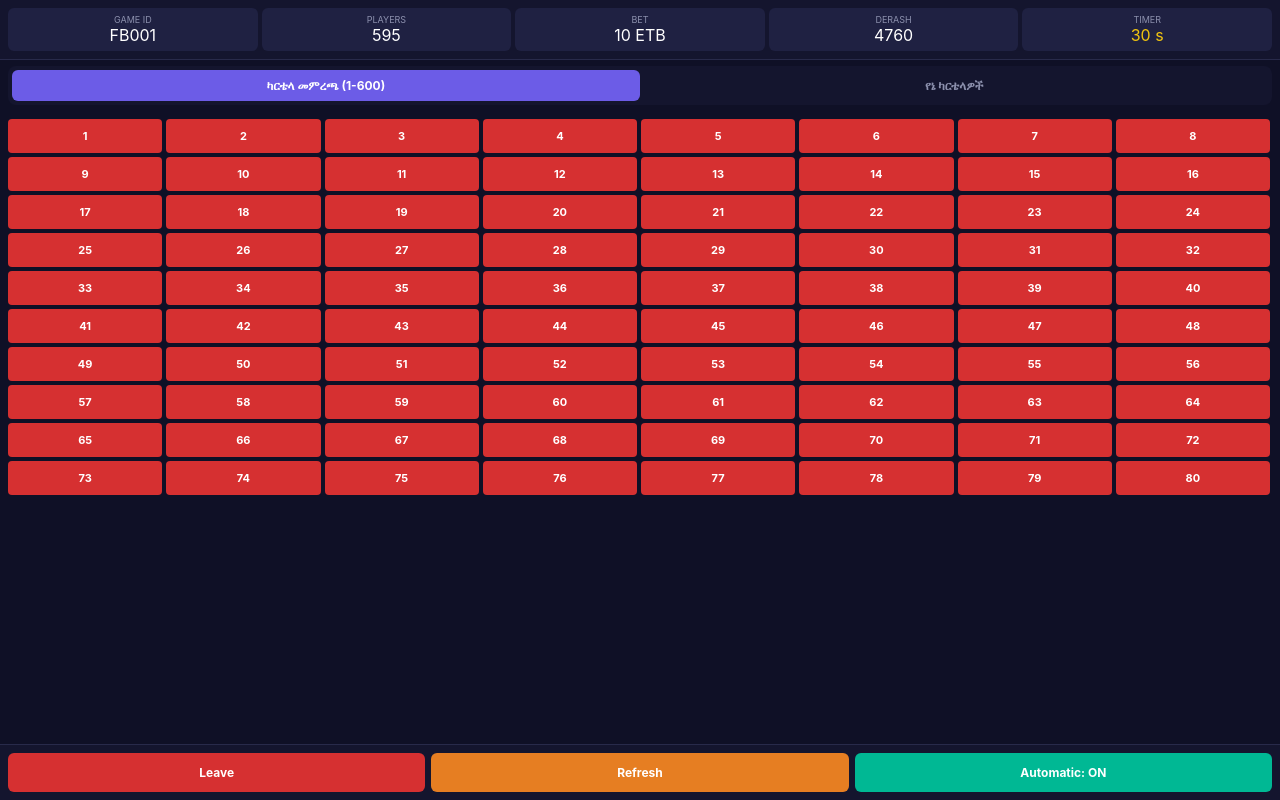
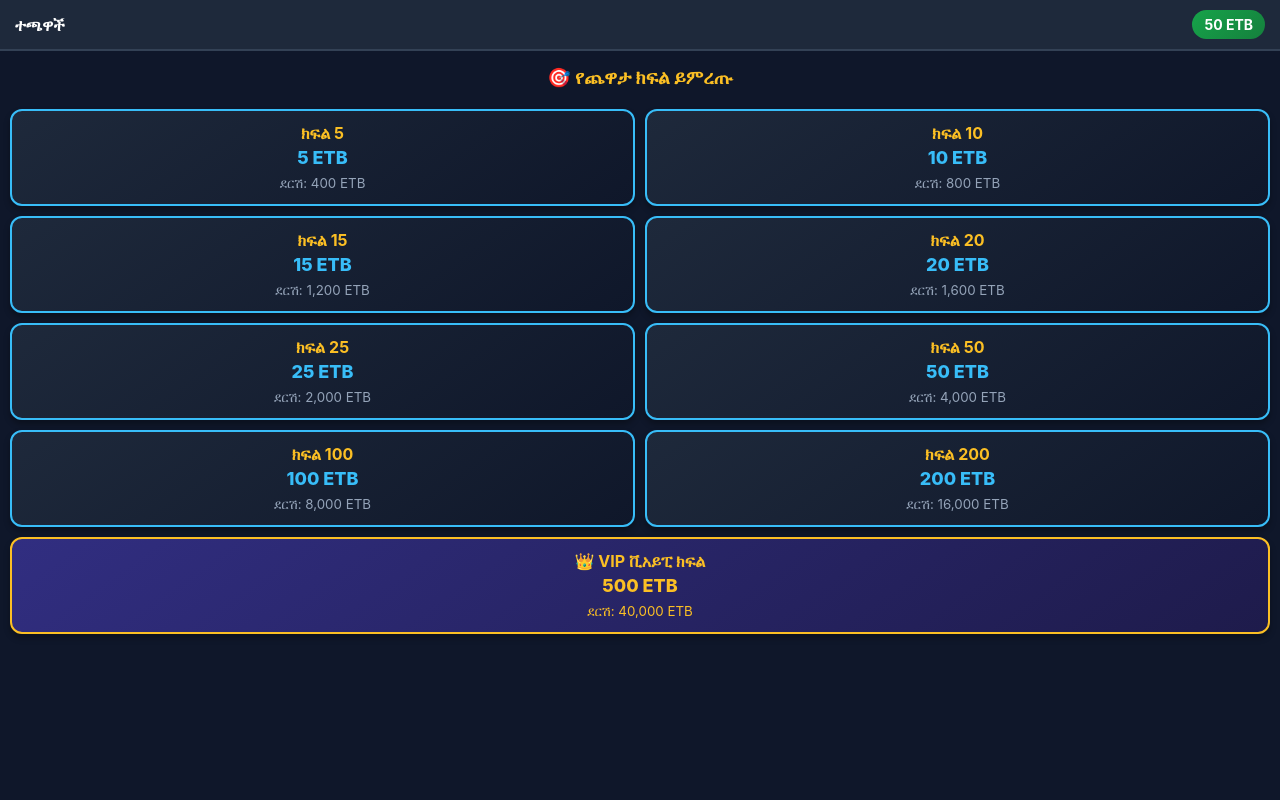
Before and after one commit to wendewende717-pixel/FastBingo, a plain HTML site: page static/index.html in a window 1280 px wide. Drawn offline with Linux system fonts and the light colour scheme.

Commit message:
Add all room options including VIP

```diff
--- a/static/index.html
+++ b/static/index.html
@@ -2,257 +2,428 @@
 <html lang="am">
 <head>
     <meta charset="UTF-8">
-    <meta name="viewport" content="width=device-width, initial-scale=1.0, maximum-scale=1.0, user-scalable=no">
+    <meta name="viewport" content="width=device-width, initial-scale=1.0, user-scalable=no">
     <title>Fast Bingo NextGen Pro</title>
+    <script src="https://telegram.org/js/telegram-web-app.js"></script>
     <style>
         :root {
-            --bg-dark: #0f1026;
-            --card-bg: #1a1c38;
-            --header-bg: #14152e;
-            --accent-green: #00b894;
-            --accent-red: #d63031;
-            --accent-orange: #e67e22;
-            --accent-purple: #6c5ce7;
-            --text-main: #ffffff;
-            --text-sub: #8c90ad;
+            --bg-dark: #0f172a;
+            --card-bg: #1e293b;
+            --accent-blue: #0284c7;
+            --my-card-blue: #2563eb;
+            --taken-card-red: #dc2626;
+            --free-card-bg: #334155;
+            --text-gold: #fbbf24;
         }
 
-        * { box-sizing: border-box; font-family: -apple-system, BlinkMacSystemFont, "Segoe UI", Roboto, sans-serif; }
-        body { margin: 0; padding: 0; background-color: var(--bg-dark); color: var(--text-main); user-select: none; }
+        * {
+            box-sizing: border-box;
+            margin: 0;
+            padding: 0;
+            font-family: -apple-system, BlinkMacSystemFont, 'Segoe UI', Roboto, Helvetica, Arial, sans-serif;
+            user-select: none;
+        }
 
-        /* Top Header Stats */
-        .top-stats {
+        body {
+            background-color: var(--bg-dark);
+            color: #ffffff;
+            min-height: 100vh;
+            display: flex;
+            flex-direction: column;
+            overflow: hidden;
+        }
+
+        /* NAVBAR */
+        .header {
+            background-color: #1e293b;
+            padding: 10px 15px;
+            display: flex;
+            justify-content: space-between;
+            align-items: center;
+            border-bottom: 2px solid #334155;
+        }
+
+        .user-info {
+            display: flex;
+            align-items: center;
+            gap: 10px;
+        }
+
+        .balance-badge {
+            background: linear-gradient(135deg, #16a34a, #15803d);
+            padding: 6px 12px;
+            border-radius: 20px;
+            font-weight: bold;
+            color: #fff;
+            font-size: 14px;
+        }
+
+        /* PAGES */
+        .page {
+            display: none;
+            flex: 1;
+            flex-direction: column;
+            padding: 10px;
+            height: calc(100vh - 55px);
+            overflow-y: auto;
+        }
+
+        .page.active {
+            display: flex;
+        }
+
+        /* ROOM SELECTION PAGE (ባለ 5,10,15,20,25,50,100,200 እና VIP) */
+        .rooms-grid {
+            display: grid;
+            grid-template-columns: repeat(2, 1fr);
+            gap: 10px;
+            margin-top: 10px;
+            padding-bottom: 20px;
+        }
+
+        .room-card {
+            background: linear-gradient(145deg, #1e293b, #0f172a);
+            border: 2px solid #38bdf8;
+            border-radius: 12px;
+            padding: 12px 8px;
+            text-align: center;
+            cursor: pointer;
+            box-shadow: 0 4px 6px rgba(0,0,0,0.3);
+        }
+
+        .room-card.vip {
+            border: 2px solid var(--text-gold);
+            background: linear-gradient(145deg, #312e81, #1e1b4b);
+            grid-column: span 2;
+        }
+
+        .room-card:active {
+            transform: scale(0.97);
+        }
+
+        .room-title {
+            color: var(--text-gold);
+            font-size: 16px;
+            font-weight: bold;
+        }
+
+        .room-price {
+            font-size: 18px;
+            margin: 4px 0;
+            color: #38bdf8;
+            font-weight: 800;
+        }
+
+        .room-card.vip .room-price {
+            color: var(--text-gold);
+        }
+
+        /* GAME BOARD PAGE */
+        .game-stats-bar {
             display: grid;
             grid-template-columns: repeat(5, 1fr);
             gap: 4px;
-            padding: 8px;
-            background: var(--header-bg);
-            border-bottom: 1px solid #282a4a;
-            position: sticky;
-            top: 0;
-            z-index: 100;
-        }
-
-        .stat-card {
-            background: #1f2142;
-            padding: 6px 2px;
-            border-radius: 6px;
+            background: #1e293b;
+            padding: 6px;
+            border-radius: 8px;
+            margin-bottom: 6px;
             text-align: center;
         }
 
-        .stat-label { font-size: 9px; color: var(--text-sub); text-transform: uppercase; }
-        .stat-value { font-size: 11px; font-weight: bold; color: #fff; margin-top: 2px; }
-        .timer-val { color: #f1c40f; }
-
-        /* Navigation Tabs */
-        .view-switcher {
-            display: flex;
-            background: #14152e;
-            padding: 4px;
-            margin: 6px 8px;
-            border-radius: 8px;
+        .stat-box {
+            background: #0f172a;
+            padding: 4px 2px;
+            border-radius: 6px;
+            border: 1px solid #334155;
         }
 
-        .tab-btn {
-            flex: 1;
-            padding: 8px;
-            border: none;
-            background: transparent;
-            color: var(--text-sub);
-            font-weight: bold;
-            font-size: 12px;
-            border-radius: 6px;
+        .stat-label {
+            font-size: 9px;
+            color: #94a3b8;
+            display: block;
         }
 
-        .tab-btn.active { background: var(--accent-purple); color: #fff; }
+        .stat-val {
+            font-size: 11px;
+            font-weight: bold;
+            color: #38bdf8;
+        }
 
-        /* Cartela Selection Grid (1-600) */
-        .cartela-section { padding: 8px; }
-        .cartela-grid {
+        .legend-bar {
+            display: flex;
+            justify-content: space-around;
+            background: #1e293b;
+            padding: 5px;
+            border-radius: 6px;
+            margin-bottom: 6px;
+            font-size: 11px;
+        }
+
+        .legend-item {
+            display: flex;
+            align-items: center;
+            gap: 4px;
+        }
+
+        .color-dot {
+            width: 12px;
+            height: 12px;
+            border-radius: 3px;
+        }
+
+        /* FULL SCREEN BINGO CARDS GRID */
+        .cards-container {
+            flex: 1;
             display: grid;
             grid-template-columns: repeat(8, 1fr);
             gap: 4px;
-            max-height: 380px;
+            background: #1e293b;
+            padding: 6px;
+            border-radius: 8px;
             overflow-y: auto;
-            padding-right: 2px;
         }
 
-        .c-btn {
-            background: var(--accent-red);
+        .bingo-card-btn {
+            background-color: var(--free-card-bg);
             color: #fff;
             border: none;
-            padding: 10px 0;
             border-radius: 4px;
-            font-size: 11px;
             font-weight: bold;
+            font-size: 12px;
+            display: flex;
+            align-items: center;
+            justify-content: center;
+            aspect-ratio: 1;
             cursor: pointer;
         }
 
-        .c-btn.selected { background: var(--accent-green); }
-        .c-btn.taken { background: #3d405b; color: #7f8c8d; cursor: not-allowed; }
-
-        /* Active Cartelas Display */
-        .selected-cartelas-preview {
-            display: grid;
-            grid-template-columns: repeat(2, 1fr);
-            gap: 8px;
-            padding: 8px;
+        .bingo-card-btn.taken {
+            background-color: var(--taken-card-red) !important;
+            color: #ffffff;
         }
 
-        .cartela-card {
-            background: var(--card-bg);
-            border-radius: 8px;
-            padding: 6px;
-            border: 1px solid #282a4a;
+        .bingo-card-btn.mine {
+            background-color: var(--my-card-blue) !important;
+            color: #ffffff;
+            border: 2px solid #60a5fa;
+            box-shadow: 0 0 6px #2563eb;
         }
 
-        .cartela-header {
-            text-align: center;
-            font-size: 11px;
-            font-weight: bold;
-            color: #f1c40f;
-            margin-bottom: 4px;
+        /* CONTROL FOOTER */
+        .game-footer {
+            display: grid;
+            grid-template-columns: 1fr 1fr 1fr;
+            gap: 6px;
+            margin-top: 6px;
+            padding-bottom: 4px;
         }
 
-        .mini-bingo-grid {
-            display: grid;
-            grid-template-columns: repeat(5, 1fr);
-            gap: 2px;
-            text-align: center;
+        .btn-action {
+            padding: 10px;
+            border-radius: 6px;
+            border: none;
+            font-weight: bold;
+            color: white;
+            cursor: pointer;
+            font-size: 12px;
         }
 
-        .b-head { font-size: 10px; font-weight: bold; padding: 2px; color: #fff; border-radius: 2px; }
-        .b-cell { background: #25284b; font-size: 10px; padding: 4px 0; border-radius: 2px; font-weight: 500; }
-        .b-cell.star { background: var(--accent-orange); color: #fff; }
-        .b-cell.daubed { background: var(--accent-green); color: #fff; }
-
-        /* Bottom Control Bar */
-        .bottom-bar {
-            position: fixed;
-            bottom: 0;
-            left: 0;
-            right: 0;
-            display: grid;
-            grid-template-columns: repeat(3, 1fr);
-            gap: 6px;
-            padding: 8px;
-            background: var(--header-bg);
-            border-top: 1px solid #282a4a;
-        }
-
-        .action-btn {
-            padding: 12px;
-            border: none;
-            border-radius: 6px;
-            font-weight: bold;
-            font-size: 12px;
-            color: white;
-        }
-
-        .btn-leave { background: var(--accent-red); }
-        .btn-refresh { background: var(--accent-orange); }
-        .btn-auto { background: var(--accent-green); }
+        .btn-leave { background-color: #ef4444; }
+        .btn-refresh { background-color: #f59e0b; }
+        .btn-auto { background-color: #10b981; }
     </style>
 </head>
 <body>
 
-    <!-- Header Info Bar -->
-    <div class="top-stats">
-        <div class="stat-card"><div class="stat-label">Game ID</div><div class="stat-val" id="gameId">FB001</div></div>
-        <div class="stat-card"><div class="stat-label">Players</div><div class="stat-val" id="players">595</div></div>
-        <div class="stat-card"><div class="stat-label">Bet</div><div class="stat-val">10 ETB</div></div>
-        <div class="stat-card"><div class="stat-label">Derash</div><div class="stat-val" id="derash">4760</div></div>
-        <div class="stat-card"><div class="stat-label">Timer</div><div class="stat-val timer-val" id="timer">30 s</div></div>
+    <!-- NAVBAR -->
+    <div class="header">
+        <div class="user-info">
+            <span id="user-name" style="font-weight: bold;">ተጫዋች</span>
+        </div>
+        <div class="balance-badge" id="user-balance">50 ETB</div>
     </div>
 
-    <!-- View Switcher -->
-    <div class="view-switcher">
-        <button class="tab-btn active" onclick="switchTab('grid')">ካርቴላ መምረጫ (1-600)</button>
-        <button class="tab-btn" onclick="switchTab('game')">የኔ ካርቴላዎች</button>
-    </div>
-
-    <!-- 1-600 Selection Section -->
-    <div id="gridSection" class="cartela-section">
-        <div class="cartela-grid" id="cartelaContainer"></div>
-    </div>
-
-    <!-- Live Selected Cartelas Section -->
-    <div id="gameSection" style="display: none;">
-        <div class="selected-cartelas-preview" id="selectedCartelasContainer">
-            <!-- Selected Cartelas will render here -->
+    <!-- 1. ROOM SELECTION PAGE -->
+    <div id="p-rooms" class="page active">
+        <h3 style="text-align: center; color: var(--text-gold); margin: 5px 0 10px 0;">🎯 የጨዋታ ክፍል ይምረጡ</h3>
+        <div class="rooms-grid">
+            <div class="room-card" onclick="selectRoom('FB-5', 5)">
+                <div class="room-title">ክፍል 5</div>
+                <div class="room-price">5 ETB</div>
+                <small style="color: #94a3b8;">ደርሽ: 400 ETB</small>
+            </div>
+            <div class="room-card" onclick="selectRoom('FB-10', 10)">
+                <div class="room-title">ክፍል 10</div>
+                <div class="room-price">10 ETB</div>
+                <small style="color: #94a3b8;">ደርሽ: 800 ETB</small>
+            </div>
+            <div class="room-card" onclick="selectRoom('FB-15', 15)">
+                <div class="room-title">ክፍል 15</div>
+                <div class="room-price">15 ETB</div>
+                <small style="color: #94a3b8;">ደርሽ: 1,200 ETB</small>
+            </div>
+            <div class="room-card" onclick="selectRoom('FB-20', 20)">
+                <div class="room-title">ክፍል 20</div>
+                <div class="room-price">20 ETB</div>
+                <small style="color: #94a3b8;">ደርሽ: 1,600 ETB</small>
+            </div>
+            <div class="room-card" onclick="selectRoom('FB-25', 25)">
+                <div class="room-title">ክፍል 25</div>
+                <div class="room-price">25 ETB</div>
+                <small style="color: #94a3b8;">ደርሽ: 2,000 ETB</small>
+            </div>
+            <div class="room-card" onclick="selectRoom('FB-50', 50)">
+                <div class="room-title">ክፍል 50</div>
+                <div class="room-price">50 ETB</div>
+                <small style="color: #94a3b8;">ደርሽ: 4,000 ETB</small>
+            </div>
+            <div class="room-card" onclick="selectRoom('FB-100', 100)">
+                <div class="room-title">ክፍል 100</div>
+                <div class="room-price">100 ETB</div>
+                <small style="color: #94a3b8;">ደርሽ: 8,000 ETB</small>
+            </div>
+            <div class="room-card" onclick="selectRoom('FB-200', 200)">
+                <div class="room-title">ክፍል 200</div>
+                <div class="room-price">200 ETB</div>
+                <small style="color: #94a3b8;">ደርሽ: 16,000 ETB</small>
+            </div>
+            <!-- VIP ROOM -->
+            <div class="room-card vip" onclick="selectRoom('FB-VIP', 500)">
+                <div class="room-title">👑 VIP ቪአይፒ ክፍል</div>
+                <div class="room-price">500 ETB</div>
+                <small style="color: #fbbf24;">ደርሽ: 40,000 ETB</small>
+            </div>
         </div>
     </div>
 
-    <!-- Bottom Controls -->
-    <div class="bottom-bar">
-        <button class="action-btn btn-leave">Leave</button>
-        <button class="action-btn btn-refresh" onclick="location.reload()">Refresh</button>
-        <button class="action-btn btn-auto" id="autoBtn" onclick="toggleAuto()">Automatic: ON</button>
+    <!-- 2. GAME BOARD PAGE -->
+    <div id="p-game" class="page">
+        <!-- STATS BAR -->
+        <div class="game-stats-bar">
+            <div class="stat-box">
+                <span class="stat-label">GAME ID</span>
+                <span class="stat-val" id="game-id">#FB001</span>
+            </div>
+            <div class="stat-box">
+                <span class="stat-label">PLAYERS</span>
+                <span class="stat-val" id="game-players">595</span>
+            </div>
+            <div class="stat-box">
+                <span class="stat-label">BET</span>
+                <span class="stat-val" id="game-bet">10 ETB</span>
+            </div>
+            <div class="stat-box">
+                <span class="stat-label">DERASH</span>
+                <span class="stat-val" id="game-derash">4760</span>
+            </div>
+            <div class="stat-box">
+                <span class="stat-label">TIMER</span>
+                <span class="stat-val" id="game-timer" style="color: #f59e0b;">30s</span>
+            </div>
+        </div>
+
+        <!-- LEGEND GUIDE -->
+        <div class="legend-bar">
+            <div class="legend-item">
+                <div class="color-dot" style="background: var(--free-card-bg);"></div>
+                <span>ክፍት</span>
+            </div>
+            <div class="legend-item">
+                <div class="color-dot" style="background: var(--taken-card-red);"></div>
+                <span>የተያዘ</span>
+            </div>
+            <div class="legend-item">
+                <div class="color-dot" style="background: var(--my-card-blue);"></div>
+                <span>የኔ ካርቴላ</span>
+            </div>
+        </div>
+
+        <!-- FULL SCREEN CARDS GRID -->
+        <div class="cards-container" id="cards-grid"></div>
+
+        <!-- FOOTER -->
+        <div class="game-footer">
+            <button class="btn-action btn-leave" onclick="leaveRoom()">Leave</button>
+            <button class="btn-action btn-refresh" onclick="refreshGrid()">Refresh</button>
+            <button class="btn-action btn-auto">Automatic: ON</button>
+        </div>
     </div>
 
     <script>
-        let selectedCartelas = [553, 554];
+        const tg = window.Telegram ? window.Telegram.WebApp : null;
+        let myBalance = 50.0;
+        let currentRoomPrice = 0;
 
-        // Generate 1-600 Cartela Grid
-        const container = document.getElementById('cartelaContainer');
-        for (let i = 1; i <= 600; i++) {
-            const btn = document.createElement('button');
-            btn.className = 'c-btn' + (selectedCartelas.includes(i) ? ' selected' : '');
-            btn.innerText = i;
-            btn.onclick = () => toggleCartela(i, btn);
-            container.appendChild(btn);
+        function initApp() {
+            if(tg) {
+                tg.expand();
+                if(tg.initDataUnsafe && tg.initDataUnsafe.user) {
+                    document.getElementById('user-name').innerText = tg.initDataUnsafe.user.first_name;
+                }
+            }
+            renderCardsGrid();
         }
 
-        function toggleCartela(num, btn) {
-            if (selectedCartelas.includes(num)) {
-                selectedCartelas = selectedCartelas.filter(c => c !== num);
-                btn.classList.remove('selected');
-            } else {
-                selectedCartelas.push(num);
-                btn.classList.add('selected');
+        function selectRoom(roomId, price) {
+            if(myBalance < price) {
+                alert("በቂ ቀሪ ሂሳብ የሎትም! እባክዎን አስቀድመው ብር ያስገቡ።");
+                return;
             }
-            renderSelectedCartelas();
+
+            currentRoomPrice = price;
+            myBalance -= price;
+            document.getElementById('user-balance').innerText = myBalance + " ETB";
+
+            document.getElementById('game-id').innerText = "#" + roomId + "-" + Math.floor(1000 + Math.random() * 9000);
+            document.getElementById('game-bet').innerText = price + " ETB";
+            document.getElementById('game-derash').innerText = (price * 80) + " ETB";
+
+            document.getElementById('p-rooms').classList.remove('active');
+            document.getElementById('p-game').classList.add('active');
         }
 
-        function switchTab(tab) {
-            document.querySelectorAll('.tab-btn').forEach(b => b.classList.remove('active'));
-            if (tab === 'grid') {
-                document.getElementById('gridSection').style.display = 'block';
-                document.getElementById('gameSection').style.display = 'none';
-                event.target.classList.add('active');
-            } else {
-                document.getElementById('gridSection').style.display = 'none';
-                document.getElementById('gameSection').style.display = 'block';
-                event.target.classList.add('active');
+        function renderCardsGrid() {
+            const grid = document.getElementById('cards-grid');
+            grid.innerHTML = "";
+
+            for(let i = 1; i <= 96; i++) {
+                const btn = document.createElement('button');
+                btn.className = 'bingo-card-btn';
+                btn.innerText = i;
+
+                if(i % 3 === 0 && i % 5 !== 0) {
+                    btn.classList.add('taken');
+                }
+
+                btn.onclick = function() {
+                    if(btn.classList.contains('taken')) {
+                        alert("ይህ ካርቴላ በሌላ ተጫዋች ተይዟል!");
+                        return;
+                    }
+
+                    if(btn.classList.contains('mine')) {
+                        btn.classList.remove('mine');
+                        myBalance += currentRoomPrice;
+                    } else {
+                        btn.classList.add('mine');
+                    }
+                    document.getElementById('user-balance').innerText = myBalance + " ETB";
+                };
+
+                grid.appendChild(btn);
             }
         }
 
-        function renderSelectedCartelas() {
-            const container = document.getElementById('selectedCartelasContainer');
-            container.innerHTML = '';
-            selectedCartelas.forEach(cNum => {
-                container.innerHTML += `
-                    <div class="cartela-card">
-                        <div class="cartela-header">Cartela No: ${cNum}</div>
-                        <div class="mini-bingo-grid">
-                            <div class="b-head" style="background:#0984e3">B</div>
-                            <div class="b-head" style="background:#6c5ce7">I</div>
-                            <div class="b-head" style="background:#a29bfe">N</div>
-                            <div class="b-head" style="background:#00b894">G</div>
-                            <div class="b-head" style="background:#e17055">O</div>
-
-                            <div class="b-cell">7</div><div class="b-cell">16</div><div class="b-cell">33</div><div class="b-cell">60</div><div class="b-cell">71</div>
-                            <div class="b-cell">1</div><div class="b-cell">23</div><div class="b-cell">41</div><div class="b-cell">50</div><div class="b-cell">69</div>
-                            <div class="b-cell">2</div><div class="b-cell">20</div><div class="b-cell star">★</div><div class="b-cell">59</div><div class="b-cell">66</div>
-                            <div class="b-cell">5</div><div class="b-cell">22</div><div class="b-cell">40</div><div class="b-cell">56</div><div class="b-cell">70</div>
-                            <div class="b-cell">15</div><div class="b-cell">28</div><div class="b-cell">42</div><div class="b-cell">58</div><div class="b-cell">67</div>
-                        </div>
-                    </div>
-                `;
-            });
+        function leaveRoom() {
+            document.getElementById('p-game').classList.remove('active');
+            document.getElementById('p-rooms').classList.add('active');
         }
 
-        renderSelectedCartelas();
+        function refreshGrid() {
+            renderCardsGrid();
+        }
+
+        window.onload = initApp;
     </script>
 </body>
 </html>
```
